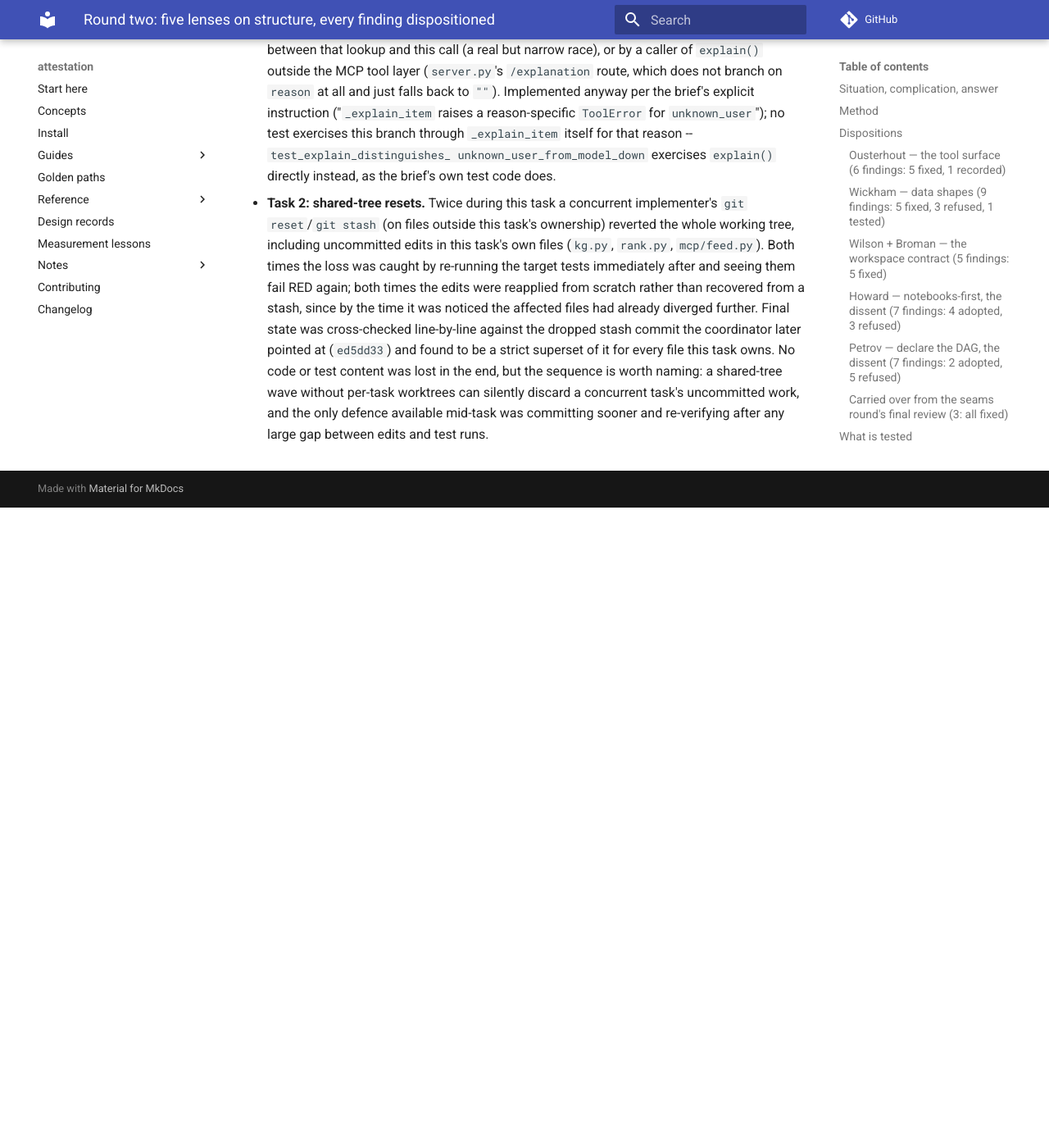
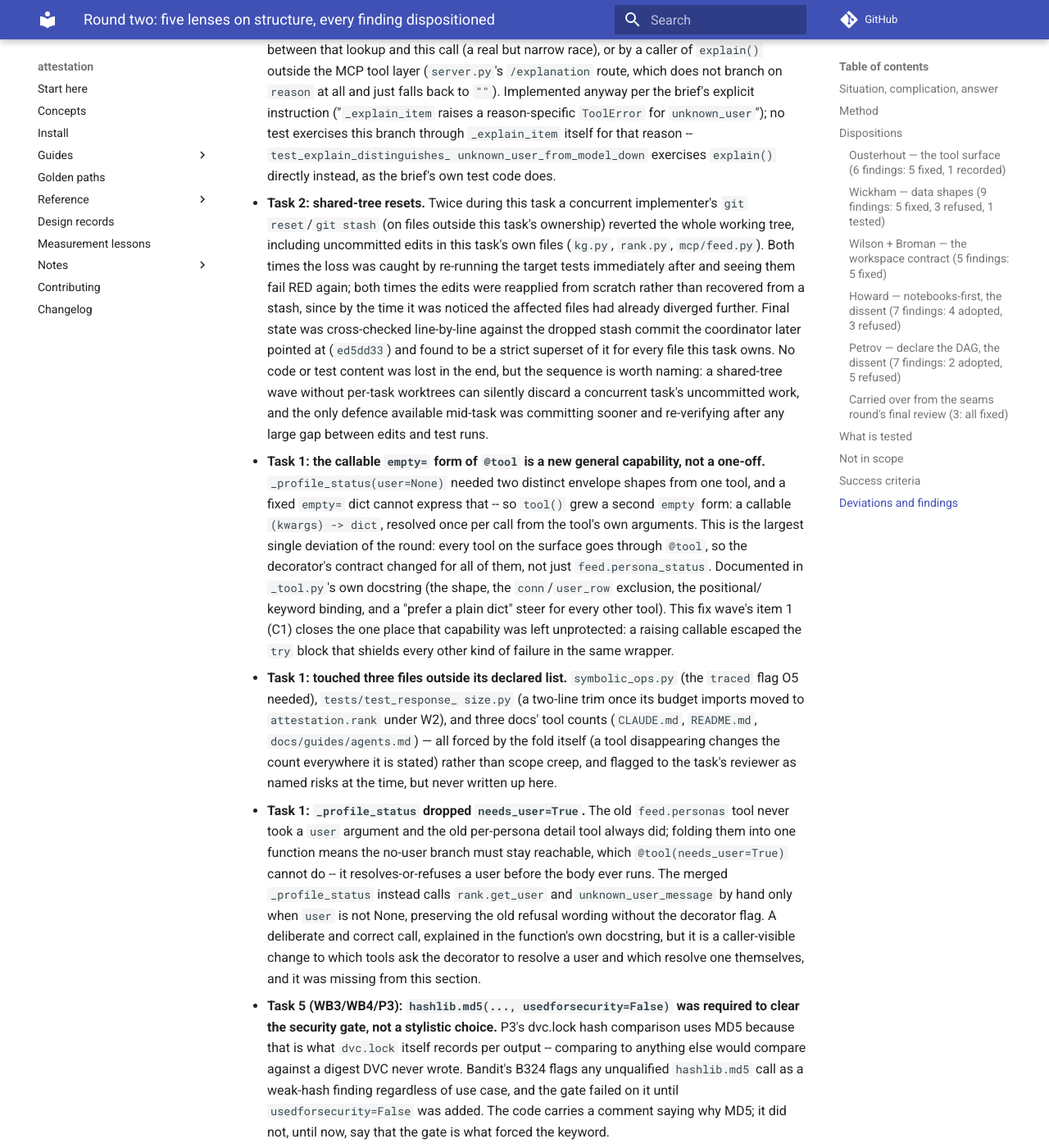
Before and after one commit to mgoldey/attestation, an MkDocs documentation site: the page built from docs/superpowers/specs/2026-08-29-round-two-design.md, in a window 1280 px wide and 1400 px high, scrolled down 8630 px. Shown: the whole window at 82% size. Built offline with MkDocs 1.6.1 and Material for MkDocs 9.7.7, drawn with Linux system fonts in a browser that asks for light colours; comment, search, counter and statistics services are not loaded; before the commit the page ends 9249 px from its top, so only the background shows below that; some of the changed text lies outside the part shown.

Commit message:
Fix-wave for the round-two final review: a raising empty= callable now stays inside @tool's try block, cli.py's persona-listing message names the tool that actually exists, three docs' stale 46/22 tool counts are corrected and guarded, _config_ladder's env-workspace-home precedence gets a mutant-proof test, and the spec's Deviations section gains the six omissions the review found.
Co-Authored-By: Claude Fable 5 <noreply@anthropic.com>

```diff
--- a/docs/superpowers/specs/2026-08-29-round-two-design.md
+++ b/docs/superpowers/specs/2026-08-29-round-two-design.md
@@ -418,3 +418,68 @@ task, this wave).
   without per-task worktrees can silently discard a concurrent task's
   uncommitted work, and the only defence available mid-task was committing
   sooner and re-verifying after any large gap between edits and test runs.
+
+- **Task 1: the callable `empty=` form of `@tool` is a new general
+  capability, not a one-off.** `_profile_status(user=None)` needed two
+  distinct envelope shapes from one tool, and a fixed `empty=` dict cannot
+  express that -- so `tool()` grew a second `empty` form: a callable
+  `(kwargs) -> dict`, resolved once per call from the tool's own arguments.
+  This is the largest single deviation of the round: every tool on the
+  surface goes through `@tool`, so the decorator's contract changed for all
+  of them, not just `feed.persona_status`. Documented in `_tool.py`'s own
+  docstring (the shape, the `conn`/`user_row` exclusion, the positional/
+  keyword binding, and a "prefer a plain dict" steer for every other tool).
+  This fix wave's item 1 (C1) closes the one place that capability was left
+  unprotected: a raising callable escaped the `try` block that shields
+  every other kind of failure in the same wrapper.
+
+- **Task 1: touched three files outside its declared list.**
+  `symbolic_ops.py` (the `traced` flag O5 needed), `tests/test_response_
+  size.py` (a two-line trim once its budget imports moved to
+  `attestation.rank` under W2), and three docs' tool counts (`CLAUDE.md`,
+  `README.md`, `docs/guides/agents.md`) — all forced by the fold itself
+  (a tool disappearing changes the count everywhere it is stated) rather
+  than scope creep, and flagged to the task's reviewer as named risks at
+  the time, but never written up here.
+
+- **Task 1: `_profile_status` dropped `needs_user=True`.** The old
+  `feed.personas` tool never took a `user` argument and the old
+  per-persona detail tool always did; folding them into one function means
+  the no-user branch must stay reachable, which `@tool(needs_user=True)`
+  cannot do -- it resolves-or-refuses a user before the body ever runs. The
+  merged `_profile_status` instead calls `rank.get_user` and
+  `unknown_user_message` by hand only when `user` is not None, preserving
+  the old refusal wording without the decorator flag. A deliberate and
+  correct call, explained in the function's own docstring, but it is a
+  caller-visible change to which tools ask the decorator to resolve a user
+  and which resolve one themselves, and it was missing from this section.
+
+- **Task 5 (WB3/WB4/P3): `hashlib.md5(..., usedforsecurity=False)` was
+  required to clear the security gate, not a stylistic choice.** P3's
+  dvc.lock hash comparison uses MD5 because that is what `dvc.lock` itself
+  records per output -- comparing to anything else would compare against a
+  digest DVC never wrote. Bandit's B324 flags any unqualified `hashlib.md5`
+  call as a weak-hash finding regardless of use case, and the gate failed
+  on it until `usedforsecurity=False` was added. The code carries a comment
+  saying why MD5; it did not, until now, say that the gate is what forced
+  the keyword.
+
+- **Task 3 (W4/W8): the brief's own code snippet had two wrong constructor
+  facts.** The task brief's illustrative snippet for adapting `Verdict` and
+  `Reference` construction did not match the real constructors' field
+  order/defaults in two places; the implementer built to the real
+  constructors rather than the brief's snippet, per the brief's own
+  instruction to prefer the code over the illustration. Recorded in the
+  task's own ledger entry but not carried into this section.
+
+- **T7's `git stash` in the shared tree was the first of two incidents,
+  not the second.** §6 of the final review and this section's "Task 2:
+  shared-tree resets" paragraph above both describe T2's two `git reset`/
+  `git stash` incidents and the coordinator's resulting no-stash rule in
+  detail. That rule was adopted *after* T7 stashed first -- T7's own
+  incident is recorded in the wave's ledger but was never written up here,
+  so the record understated the pattern to one occurrence when there were
+  two. No content was lost from T7's stash either (its 13/13 pointer claim
+  is confirmed at HEAD), but the omission is the same shape as the others
+  above: a real deviation that happened during implementation and did not
+  make it into the one section meant to hold all of them.
```
Also changed, not shown: CLAUDE.md (+1 -1 lines), docs/guides/agents.md (+1 -1 lines), src/attestation/skills/research-provenance/SKILL.md (+1 -1 lines), 6 other files.
